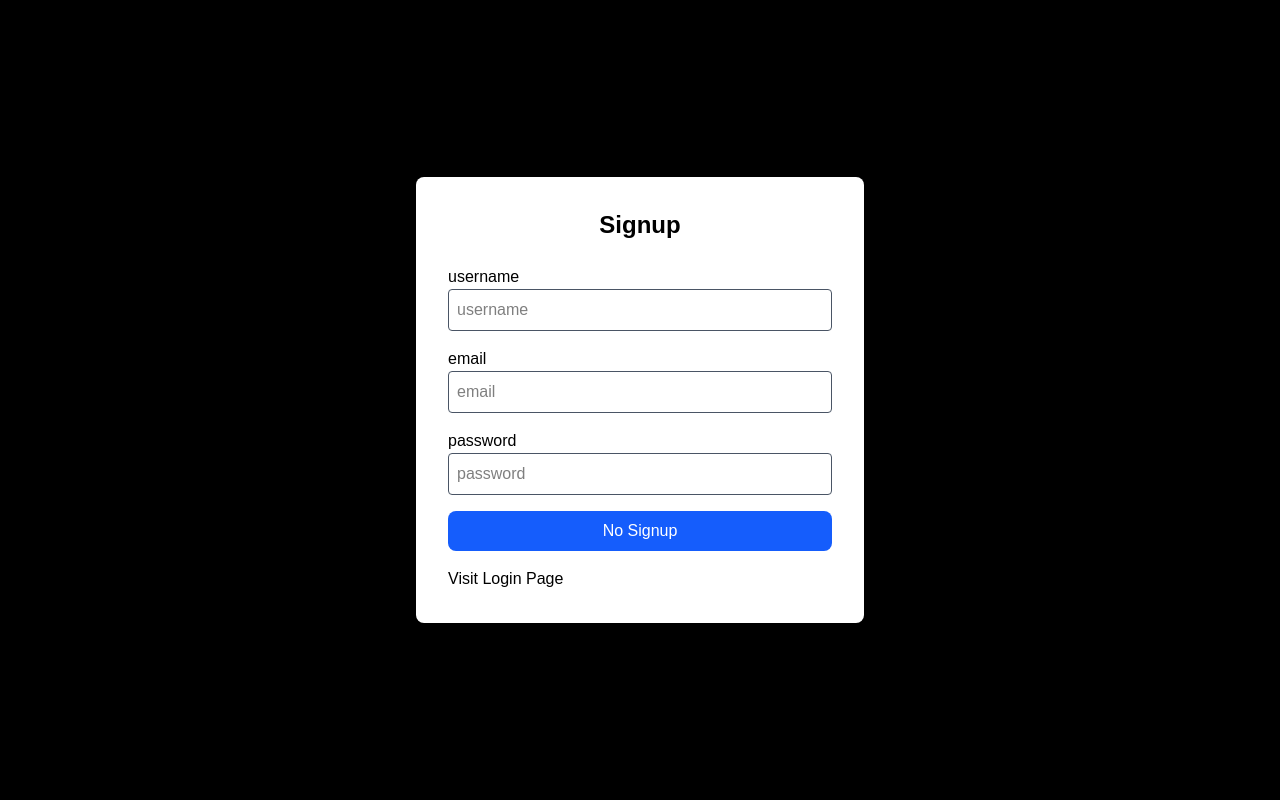
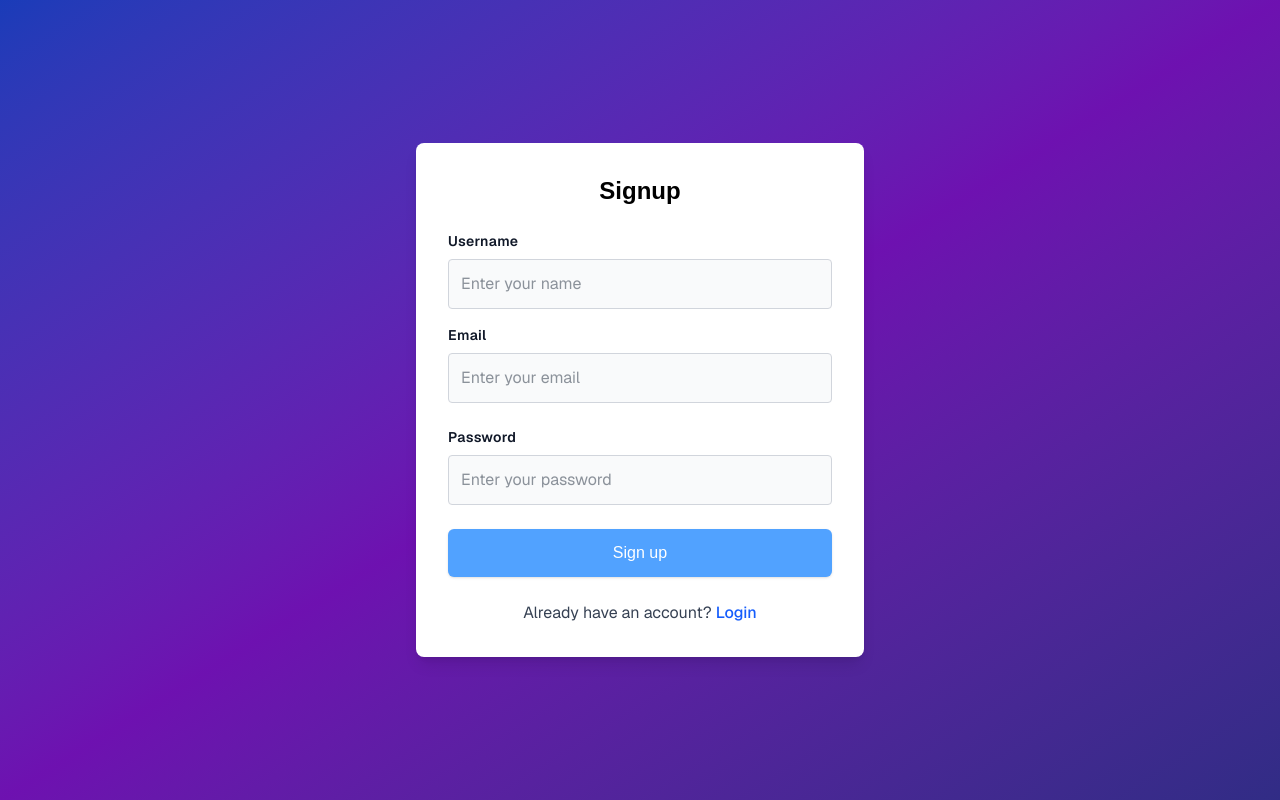
Before and after one commit to pooja-solutelabs/nextjs-auth, a Next.js app: page /signup in a window 1280 px wide. Built offline with nearby package versions, Linux system fonts and the light colour scheme.

Commit message:
Styling the Login and Signup pages

```diff
--- a/src/app/login/page.tsx
+++ b/src/app/login/page.tsx
@@ -6,73 +6,92 @@ import axios from "axios";
 import toast from "react-hot-toast";
 
 export default function LoginPage() {
-
     const router = useRouter();
     const [user, setUser] = useState({
         email: '',
         password: '',
-    })
-    const [buttonDisabled, setButtonDisabled] = useState(false);
+    });
+    const [buttonDisabled, setButtonDisabled] = useState(true);
     const [loading, setLoading] = useState(false);
 
-
     const onLogin = async() => {
-        try{
+        try {
             setLoading(true);
             const response = await axios.post("/api/users/login", user);
             console.log(response.data);
-            toast.success("Login sucess");
+            toast.success("Login success");
             router.push("/profile");
-        }catch (error: unknown){
+        } catch (error) {
             const errorMessage = error instanceof Error ? error.message : 'Login failed';
             console.log("Login Failed", errorMessage);
             toast.error(errorMessage);
-        }finally{
+        } finally {
             setLoading(false);
         }
     }
 
     useEffect(() => {
-        if(user.email.length>0 && user.password.length>0){
-            setButtonDisabled(false)
-        }else{
+        if(user.email.length > 0 && user.password.length > 0) {
+            setButtonDisabled(false);
+        } else {
             setButtonDisabled(true);
         }
-    }, [user])
-    return(
-        <div className="min-h-screen bg-black text-white flex justify-center items-center">
-            <div className="bg-white p-8 rounded-lg w-full max-w-md shadow-lg">
-                <h1 className="text-2xl text-black font-bold mb-6 text-center">Login</h1>
+    }, [user]);
 
-                <label className="text-black" htmlFor="email">email</label>
+    return (
+        <div className="min-h-screen bg-gradient-to-br from-blue-800 via-purple-800 to-indigo-900 flex justify-center items-center p-4">
+            <div className="bg-white backdrop-blur-sm p-8 rounded-lg w-full max-w-md shadow-xl">
+                <h1 className="text-2xl text-gray-800 font-bold mb-6 text-center font-sans">Login</h1>
+
+                <div className="mb-4">
+                    <label className="block text-gray-900 text-sm font-semibold mb-2 font-sans tracking-wide" htmlFor="email">
+                        Email
+                    </label>
                     <input
                         id="email"
-                    type="text"
+                        type="email"
                         value={user.email}
-                    onChange={(e) => setUser({...user, email:e.target.value})}
-                    placeholder="email"
-                    className="w-full p-2 mb-4 text-black rounded border border-gray-600" />
+                        onChange={(e) => setUser({...user, email: e.target.value})}
+                        placeholder="Enter your email"
+                        className="w-full p-3 text-gray-800 bg-gray-50 rounded border border-gray-300 focus:outline-none focus:ring-2 focus:ring-blue-500 focus:border-transparent transition duration-200 font-sans"
+                    />
+                </div>
 
-                <label className="text-black" htmlFor="password">password</label>
+                <div className="mb-6">
+                    <label className="block text-gray-900 text-sm font-semibold mb-2 font-sans tracking-wide" htmlFor="password">
+                        Password
+                    </label>
                     <input
                         id="password"
-                    type="text"
+                        type="password"
                         value={user.password}
-                    onChange={(e) => setUser({...user, password:e.target.value})}
-                    placeholder="password"
-                    className="w-full p-2 mb-4 rounded text-black border border-gray-600" />
+                        onChange={(e) => setUser({...user, password: e.target.value})}
+                        placeholder="Enter your password"
+                        className="w-full p-3 text-gray-800 bg-gray-50 rounded border border-gray-300 focus:outline-none focus:ring-2 focus:ring-blue-500 focus:border-transparent transition duration-200 font-sans"
+                    />
+                </div>
 
                 <button
                     onClick={onLogin}
                     disabled={buttonDisabled}
-                className="w-full p-2 border text-white border-none bg-blue-600 rounded-lg mb-4 focus:outline-none focus:border-gray-600">
-                    {loading ? "Loading..." : "Login"}
+                    className={`w-full p-3 text-white rounded-md shadow-sm font-medium transition duration-200 ${
+                        buttonDisabled
+                            ? 'bg-blue-400 cursor-not-allowed'
+                            : 'bg-blue-600 hover:bg-blue-700 focus:outline-none focus:ring-2 focus:ring-blue-500 focus:ring-offset-2'
+                    }`}
+                >
+                    {loading ? "Signing in..." : "Login"}
                 </button>
 
-                <Link className="text-black" href="/signup">Visit Signup Page</Link>
+                <div className="mt-6 text-center">
+                    <p className="text-gray-700 font-sans">
+                        Do not have an account?{" "}
+                        <Link className="text-blue-600 hover:text-blue-800 font-medium" href="/signup">
+                            Sign up
+                        </Link>
+                    </p>
                 </div>
-
             </div>
-    )
-
+        </div>
+    );
 }
--- a/src/app/signup/page.tsx
+++ b/src/app/signup/page.tsx
@@ -42,43 +42,71 @@ export default function SignupPage() {
     },[user])
 
     return(
-        <div className="min-h-screen bg-black text-white flex justify-center items-center">
+        <div className="min-h-screen bg-gradient-to-br from-blue-800 via-purple-800 to-indigo-900 flex justify-center items-center p-4">
             <div className="bg-white p-8 rounded-lg w-full max-w-md shadow-lg">
                 <h1 className="text-2xl text-black font-bold mb-6 text-center">{loading ? "Processing.." : "Signup"}</h1>
-                <label className="text-black" htmlFor="username">username</label>
+
+                <div className="mb-4">
+                    <label className="block text-gray-900 text-sm font-semibold mb-2 font-sans tracking-wide" htmlFor="username">
+                        Username
+                    </label>
                     <input
                         id="username"
-                    type="text"
+                        type="username"
                         value={user.username}
-                    onChange={(e) => setUser({...user, username:e.target.value})}
-                    placeholder="username"
-                    className="w-full p-2 mb-4 rounded text-black border border-gray-600" />
+                        onChange={(e) => setUser({...user, username: e.target.value})}
+                        placeholder="Enter your name"
+                        className="w-full p-3 text-gray-800 bg-gray-50 rounded border border-gray-300 focus:outline-none focus:ring-2 focus:ring-blue-500 focus:border-transparent transition duration-200 font-sans"
+                    />
+                </div>
 
-                <label className="text-black" htmlFor="email">email</label>
+                <div className="mb-6">
+                    <label className="block text-gray-900 text-sm font-semibold mb-2 font-sans tracking-wide" htmlFor="email">
+                        Email
+                    </label>
                     <input
                         id="email"
-                    type="text"
+                        type="email"
                         value={user.email}
-                    onChange={(e) => setUser({...user, email:e.target.value})}
-                    placeholder="email"
-                    className="w-full p-2 mb-4 text-black rounded border border-gray-600" />
-
-                <label className="text-black" htmlFor="password">password</label>
+                        onChange={(e) => setUser({...user, email: e.target.value})}
+                        placeholder="Enter your email"
+                        className="w-full p-3 text-gray-800 bg-gray-50 rounded border border-gray-300 focus:outline-none focus:ring-2 focus:ring-blue-500 focus:border-transparent transition duration-200 font-sans"
+                    />
+                </div>
+                <div className="mb-6">
+                    <label className="block text-gray-900 text-sm font-semibold mb-2 font-sans tracking-wide" htmlFor="password">
+                        Password
+                    </label>
                     <input
                         id="password"
-                    type="text"
+                        type="password"
                         value={user.password}
-                    onChange={(e) => setUser({...user, password:e.target.value})}
-                    placeholder="password"
-                    className="w-full p-2 mb-4 rounded text-black border border-gray-600" />
+                        onChange={(e) => setUser({...user, password: e.target.value})}
+                        placeholder="Enter your password"
+                        className="w-full p-3 text-gray-800 bg-gray-50 rounded border border-gray-300 focus:outline-none focus:ring-2 focus:ring-blue-500 focus:border-transparent transition duration-200 font-sans"
+                    />
+                </div>
 
                 <button
                     onClick={onSignup}
-                className="w-full p-2 border text-white border-none bg-blue-600 rounded-lg mb-4 focus:outline-none focus:border-gray-600">
-                    {buttonDisabled ? "No Signup" : "Signup"}
+                    disabled={buttonDisabled}
+                    className={`w-full p-3 text-white rounded-md shadow-sm font-medium transition duration-200 ${
+                        buttonDisabled
+                            ? 'bg-blue-400 cursor-not-allowed'
+                            : 'bg-blue-600 hover:bg-blue-700 focus:outline-none focus:ring-2 focus:ring-blue-500 focus:ring-offset-2'
+                    }`}
+                >
+                    {loading ? "Creating your account" : "Sign up"}
                 </button>
 
-                <Link className="text-black" href="/login">Visit Login Page</Link>
+                <div className="mt-6 text-center">
+                    <p className="text-gray-700 font-sans">
+                        Already have an account?{" "}
+                        <Link className="text-blue-600 hover:text-blue-800 font-medium" href="/login">
+                            Login
+                        </Link>
+                    </p>
+                </div>
             </div>
 
         </div>
```
Also changed, not shown: src/app/api/users/signup/route.ts (line endings or trailing spaces). Lines whose indentation alone changed are shown as unchanged.
